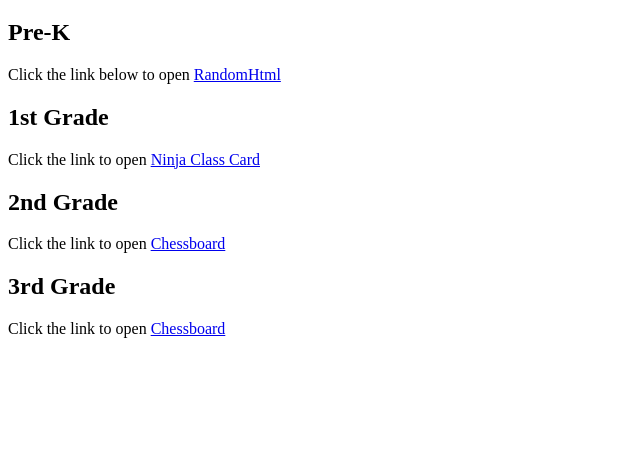
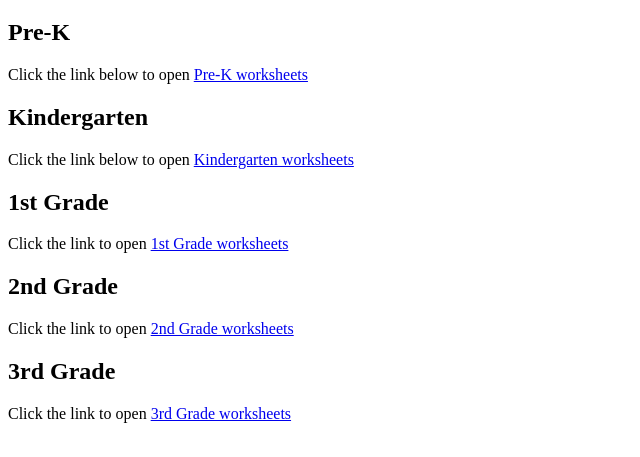
Before and after one commit to gnanram/schoolworks, a plain HTML site: page index.html in a window 1280 px wide. Shown: the part 61-518 px from the top of the page, without its empty margins (0-640 px from the left). Drawn offline with Linux system fonts and the light colour scheme.

Commit message:
Update index.html

```diff
--- a/index.html
+++ b/index.html
@@ -6,13 +6,15 @@
   <body>
     <h1> School Worksheets </h1>
     <h2>Pre-K</h2>
-    <p>Click the link below to open <a href="./prek/index.html"> RandomHtml</a></p>
+    <p>Click the link below to open <a href="./prek/index.html"> Pre-K worksheets</a></p>
+    <h2>Kindergarten</h2>
+    <p>Click the link below to open <a href="./kindergarten/index.html"> Kindergarten worksheets</a></p>
     <h2> 1st Grade </h2>
-    <p> Click the link to open <a href="./1stGrd/index.html"> Ninja Class Card </a></p>
+    <p> Click the link to open <a href="./1stGrd/index.html"> 1st Grade worksheets </a></p>
    <h2> 2nd Grade </h2>
-    <p> Click the link to open <a href="./2ndGrd/index.html"> Chessboard </a></p>
+    <p> Click the link to open <a href="./2ndGrd/index.html"> 2nd Grade worksheets  </a></p>
    <h2> 3rd Grade </h2>
-    <p> Click the link to open <a href="./3rdGrd/index.html"> Chessboard </a></p>
+    <p> Click the link to open <a href="./3rdGrd/index.html"> 3rd Grade worksheets  </a></p>
 
 
 </body>
```
